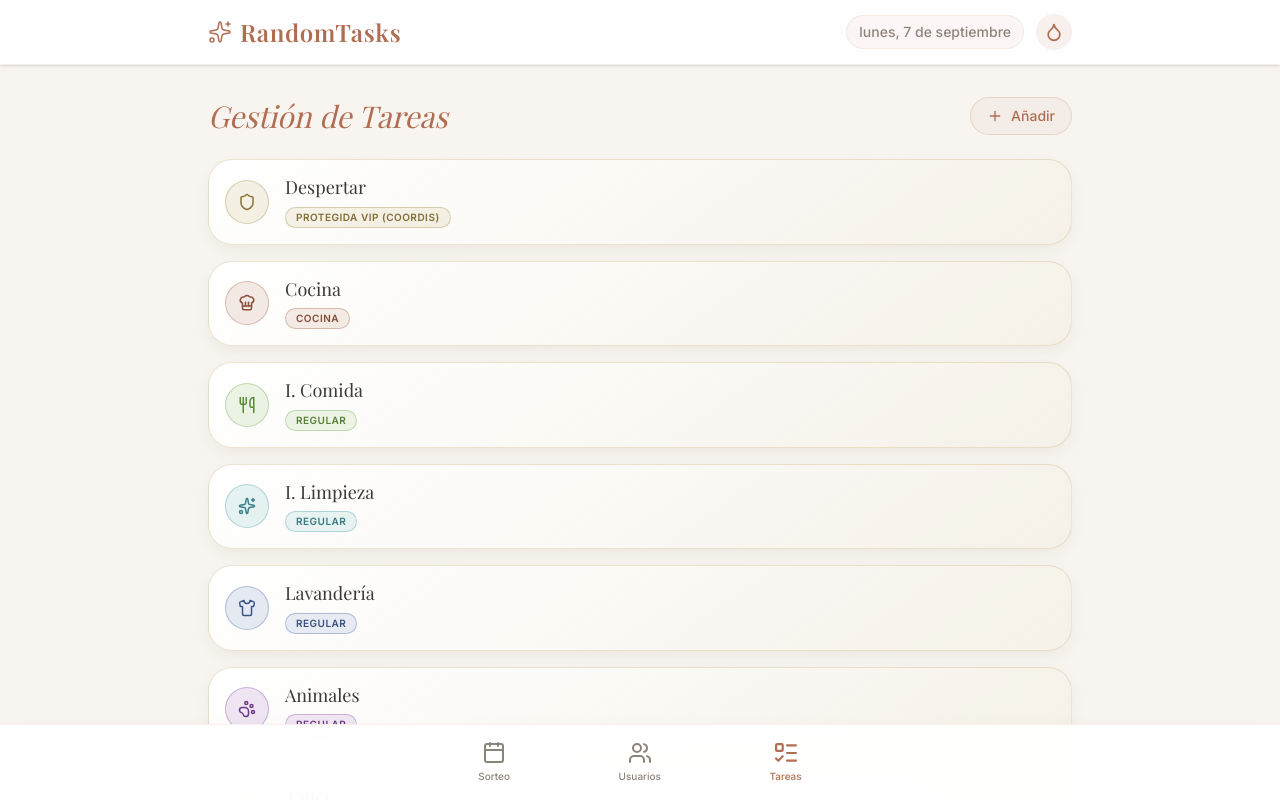
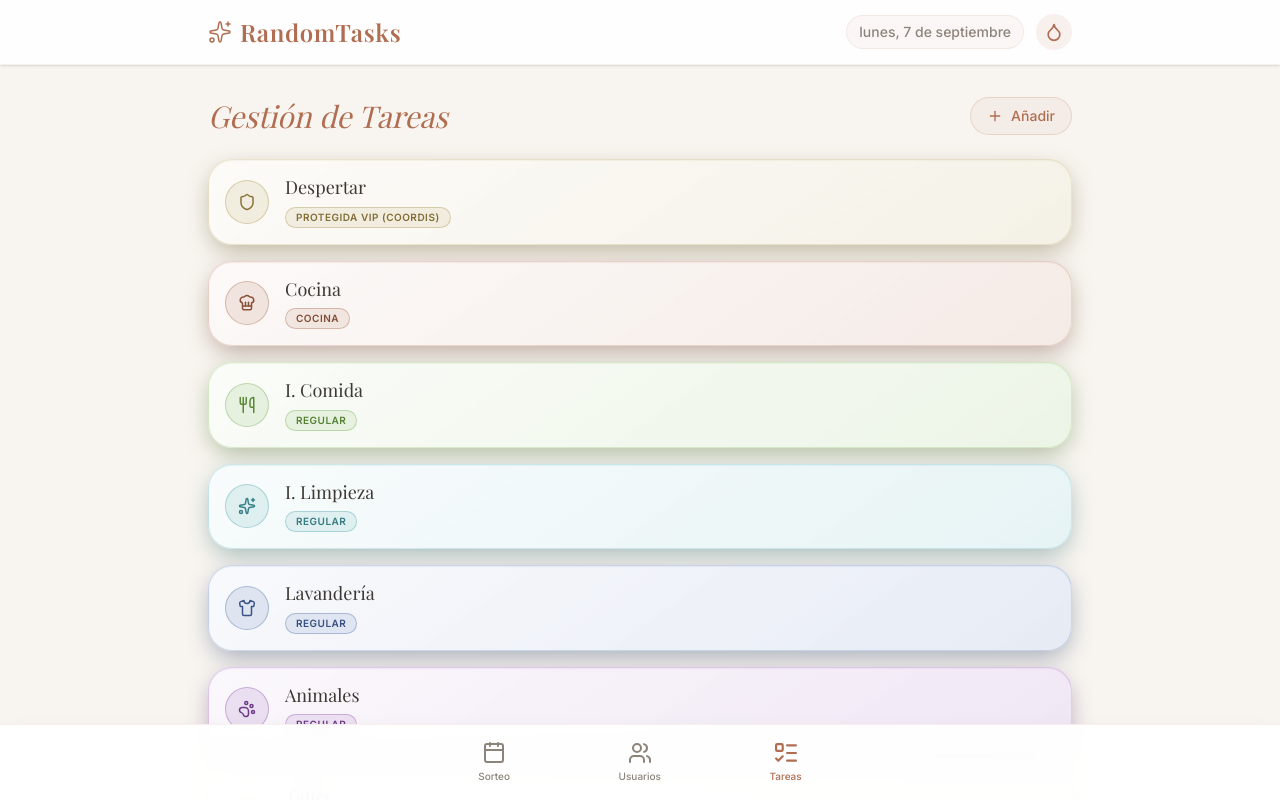
Before and after one commit to JuanDeSanpe/PlanningRandom, a React (Vite) app: page / in a window 1280 px wide. Both pictures are taken after a click on the button "Tareas". Shown: the top 800 px of the page. Built offline with nearby package versions, Linux system fonts and the light colour scheme; a web font is replaced by a local one.

Commit message:
fix: resolve --task-hue directly in task-card-capsule for distinctive capsule colors

```diff
--- a/src/index.css
+++ b/src/index.css
@@ -47,10 +47,12 @@
   --task-icon-text-l: 38%;
 
   /* Cápsula de tareas completa (Modo Claro / Boutique) */
-  --task-capsule-bg: linear-gradient(145deg, #ffffff 0%, hsla(var(--task-hue, 42), 40%, 93%, 0.85) 100%);
-  --task-capsule-border: hsla(var(--task-hue, 42), 40%, 65%, 0.35);
-  --task-capsule-border-hover: hsla(var(--task-hue, 42), 40%, 50%, 0.6);
-  --task-capsule-shadow: 0 6px 16px -2px hsla(var(--task-hue, 42), 40%, 25%, 0.08);
+  --task-capsule-l1: 98%;
+  --task-capsule-l2: 93%;
+  --task-capsule-border-l: 65%;
+  --task-capsule-border-a: 0.35;
+  --task-capsule-border-hover-l: 50%;
+  --task-capsule-shadow-l: 30%;
   --task-capsule-divider: hsla(var(--task-hue, 42), 40%, 30%, 0.08);
 }
 
@@ -89,11 +91,13 @@
   --task-icon-text-l: 82%;
 
   /* Cápsula de tareas completa (Modo Oscuro / Nature 3D) */
-  --task-capsule-bg: linear-gradient(145deg, hsla(var(--task-hue, 42), 40%, 21%, 0.96) 0%, hsla(var(--task-hue, 42), 40%, 15%, 0.98) 100%);
-  --task-capsule-border: hsla(var(--task-hue, 42), 40%, 55%, 0.38);
-  --task-capsule-border-hover: hsla(var(--task-hue, 42), 40%, 70%, 0.65);
-  --task-capsule-shadow: 8px 8px 20px rgba(0, 0, 0, 0.45), inset 0 1px 1px hsla(var(--task-hue, 42), 40%, 75%, 0.25);
-  --task-capsule-divider: hsla(var(--task-hue, 42), 40%, 70%, 0.12);
+  --task-capsule-l1: 29%;
+  --task-capsule-l2: 21%;
+  --task-capsule-border-l: 62%;
+  --task-capsule-border-a: 0.45;
+  --task-capsule-border-hover-l: 75%;
+  --task-capsule-shadow-l: 10%;
+  --task-capsule-divider: hsla(var(--task-hue, 42), 40%, 75%, 0.15);
 }
 
 body {
@@ -159,14 +163,19 @@ body {
 
 /* Cápsula de tarea completa: fondo tintado con su color semántico (40% saturación) */
 .task-card-capsule {
-  background: var(--task-capsule-bg) !important;
-  border: 1px solid var(--task-capsule-border) !important;
-  box-shadow: var(--task-capsule-shadow) !important;
+  background: linear-gradient(
+    145deg,
+    hsla(var(--task-hue, 42), 40%, var(--task-capsule-l1, 29%), 0.96) 0%,
+    hsla(var(--task-hue, 42), 40%, var(--task-capsule-l2, 21%), 0.98) 100%
+  ) !important;
+  border: 1px solid hsla(var(--task-hue, 42), 40%, var(--task-capsule-border-l, 62%), var(--task-capsule-border-a, 0.45)) !important;
+  box-shadow: 0 8px 24px -4px hsla(var(--task-hue, 42), 40%, var(--task-capsule-shadow-l, 10%), 0.45),
+              inset 0 1px 1px hsla(var(--task-hue, 42), 40%, 80%, 0.25) !important;
   transition: all 0.3s cubic-bezier(0.4, 0, 0.2, 1);
 }
 
 .task-card-capsule:hover {
-  border-color: var(--task-capsule-border-hover) !important;
+  border-color: hsla(var(--task-hue, 42), 40%, var(--task-capsule-border-hover-l, 75%), 0.7) !important;
   transform: translateY(-2px);
 }
 
```
